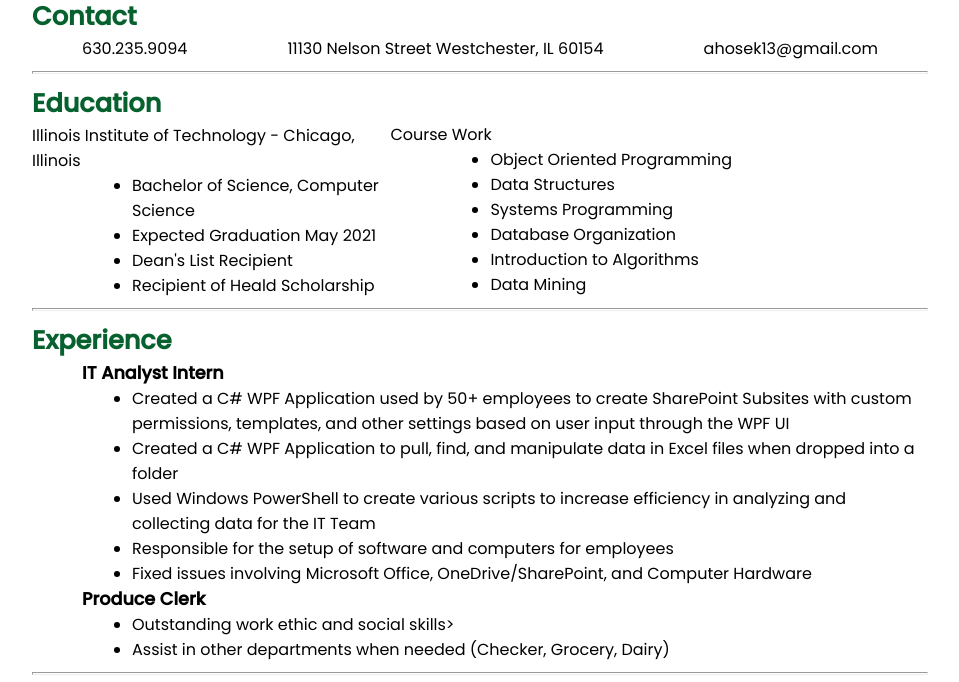
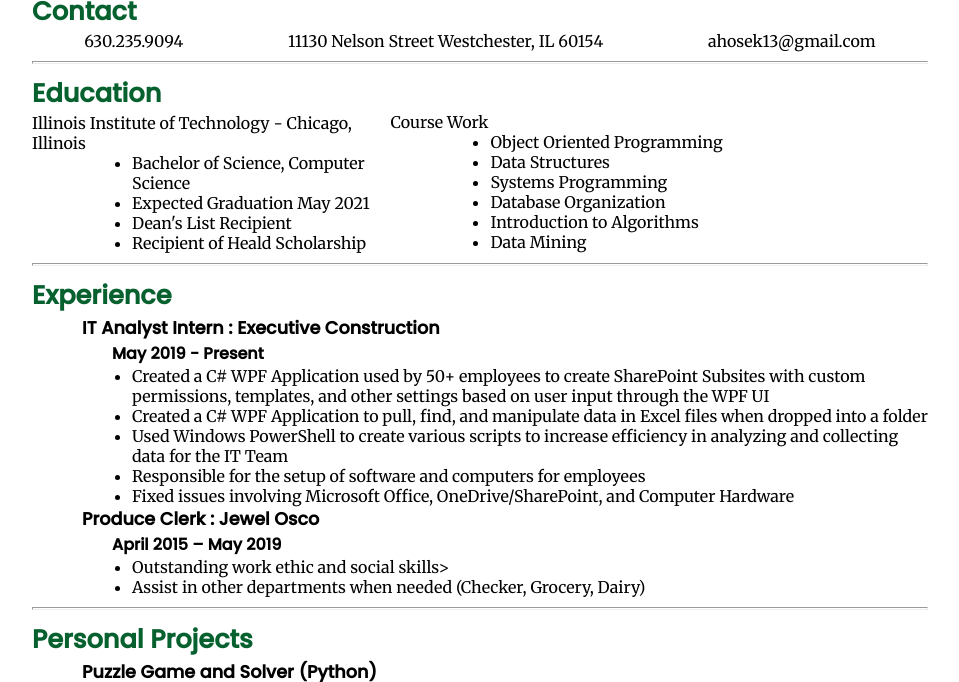
Before and after one commit to ajhosek/com421website, a plain HTML site: page resume.html in a window 1280 px wide. Shown: the part 128-810 px from the top of the page, without its empty margins (160-1119 px from the left). Drawn offline with Linux system fonts and the light colour scheme.

Commit message:
Add files via upload

```diff
--- a/resume.html
+++ b/resume.html
@@ -7,8 +7,12 @@
       href="https://fonts.googleapis.com/css?family=Poppins:400,500&display=swap"
       rel="stylesheet"
     />
+    <link
+    link href="https://fonts.googleapis.com/css2?family=Merriweather&display=swap"
+    rel="stylesheet"
+    />
     <link rel="stylesheet" href="./style.css" />
-    <title>Andrew Hosek's Website</title>
+    <title>Andrew Hosek's Resume Page</title>
   </head>
   <body>
     <header>
@@ -63,7 +67,8 @@
       <hr>
 
       <h2>Experience</h2>
-      <h3>IT Analyst Intern</h3>
+      <h3>IT Analyst Intern : Executive Construction</h3>
+      <h4>May 2019 - Present</h4>
       <ul class="general-list">
         <li>
           Created a C# WPF Application used by 50+ employees to create
@@ -87,7 +92,8 @@
         </li>
       </ul>
 
-      <h3>Produce Clerk</h3>
+      <h3>Produce Clerk : Jewel Osco</h3>
+      <h4>April 2015 – May 2019</h4>
       <ul class="general-list">
         <li>Outstanding work ethic and social skills></li>
         <li>
--- a/style.css
+++ b/style.css
@@ -9,6 +9,10 @@ body {
   width: 70%;
   margin: auto;
   text-align: left;
+}
+
+p{
+  font-family: 'Merriweather', serif;
 }
 
 button {
@@ -57,6 +61,11 @@ h3 {
   font-size: 1.1em;
 }
 
+h4{
+  margin-left: 80px;
+  font-size: 1em;
+}
+
 hr{
   height: 3px;
   fill: black;
@@ -65,6 +74,7 @@ hr{
 }
 
 ul {
+  font-family: 'Merriweather', serif;
   font-size: 1em;
 }
 
```
Also changed, not shown: index.html (+5 -1 lines), projects.html (+5 -1 lines).
